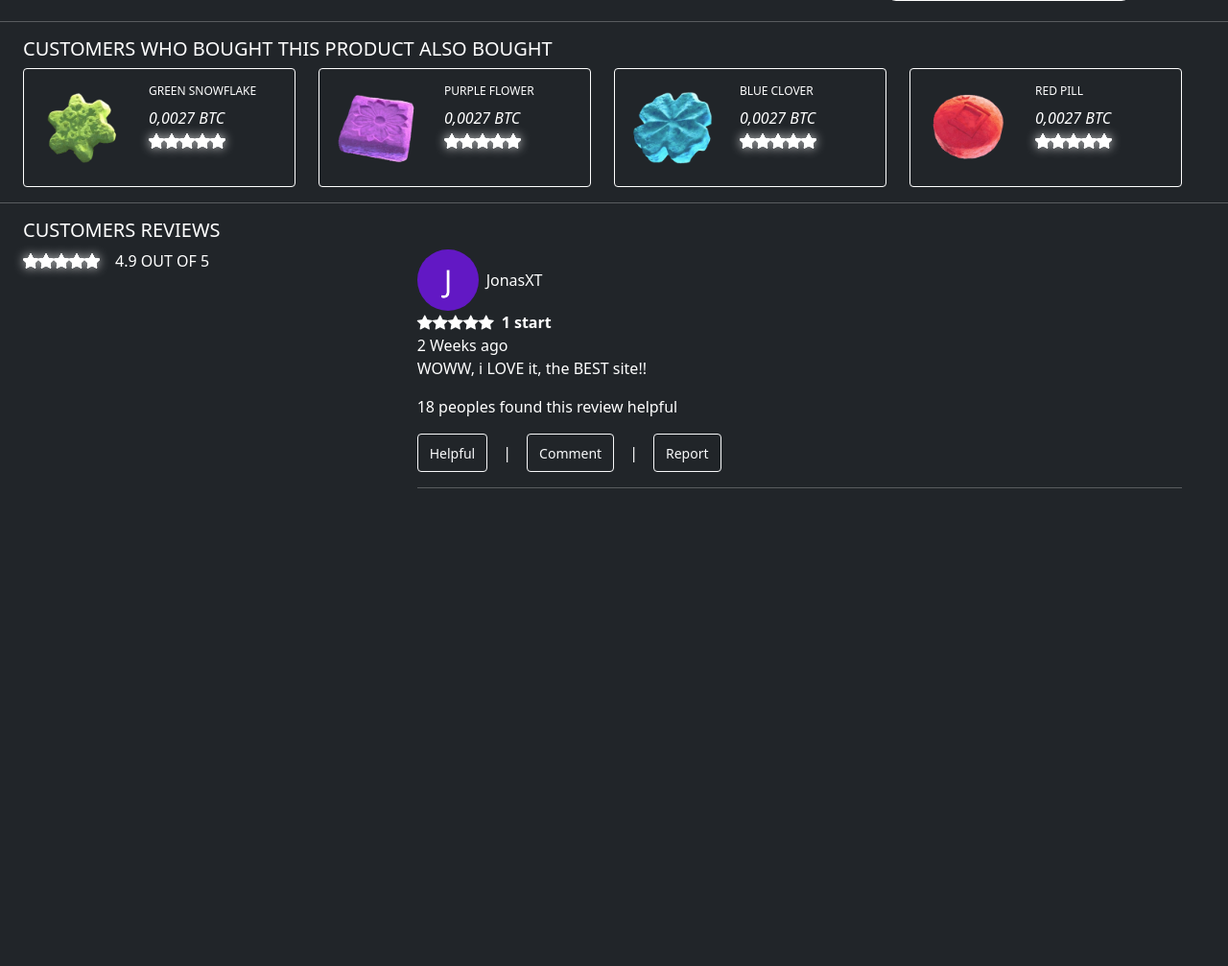
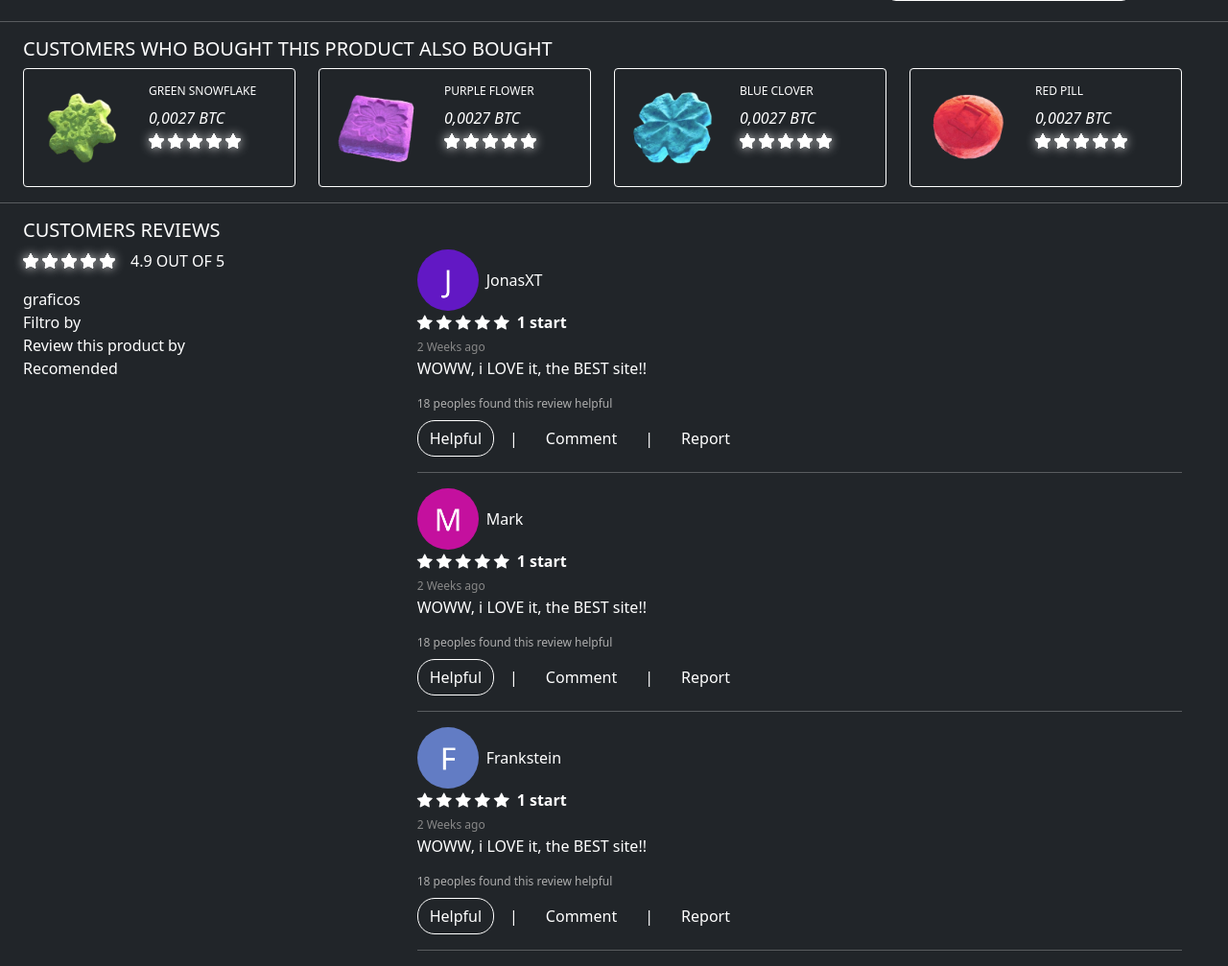
Before and after one commit to Kleitomberg/mydrugs, a Django app: page /produto/ in a window 1280 px wide. Shown: the part 450-1457 px from the top of the page at 96% size. Before the commit the page ends 959 px from the top, so only its background shows below. Run offline with Django 4.2, Linux system fonts and the light colour scheme; some libraries are stand-ins or nearby versions.

Commit message:
comentarios

```diff
--- a/core/static/css/style.css
+++ b/core/static/css/style.css
@@ -170,3 +170,26 @@
         height: 40px;
         font-size: 14px;
     }
+
+    span.avaliacao{
+        gap: 4px;
+    }
+
+    span.datacoment{
+        font-size: 12px;
+        margin: 0 !important;
+        padding: 0 !important;
+        color: rgb(136, 136, 136);
+    }
+
+    p.interacoes{
+        font-size: 12px;
+        color: rgb(173, 173, 173);
+        margin: 0;
+    }
+
+    a.comment.active{
+        border: 1px solid #fff;
+        border-radius: 18px;
+
+    }
--- a/core/templates/produto.html
+++ b/core/templates/produto.html
@@ -169,6 +169,7 @@
 
         <h5> CUSTOMERS REVIEWS  </h5>
 
+        <!-- coluna lateral -->
         <div class="col-md-4">
 
             <div class="d-flex">
@@ -176,10 +177,21 @@
                <p class="ms-3">  4.9 OUT OF 5</p>
             </div>
 
-        </div>
+            <div> graficos</div>
 
-        <div class="col-md-8">
+            <div> Filtro by</div>
 
+            <div> Review this product by</div>
+
+            <div> Recomended</div>
+
+
+        </div> <!-- fim da coluna-->
+
+
+        <!-- coluna comentarios-->
+     <div class="col-md-8">
+        <div>
             <div class="d-flex user">
                <img class="img-fluid w-25 profile" src="{% static 'img/profile/j.png'%}" alt="">
 
@@ -193,19 +205,77 @@
                 <span class="ms-2"> <b> 1 start </b> </span>
 
              </div>
-             <span class="w-10"> 2 Weeks ago</span>
+             <span class="w-10 datacoment"> 2 Weeks ago</span>
              <p class="coment"> WOWW, i LOVE it, the BEST site!!</p>
 
-              <p class=""> 18 peoples found this review helpful</p>
-             <div class="d-flex btns">
+              <p class="interacoes"> 18 peoples found this review helpful</p>
+             <div class="d-flex btns mt-2">
 
-                <button class="btn btn-outline-light"> Helpful </button>  <span class="ms-3"> | </span>
-                <button class="btn btn-outline-light ms-3"> Comment </button>    <span class="ms-3"> | </span>
-                <button class="btn btn-outline-light ms-3"> Report </button>
+                <a class="btn comment active"> Helpful </a>  <span class="ms-3"> | </span>
+                <a class="btn comment ms-3"> Comment </a>    <span class="ms-3"> | </span>
+                <a class="btn comment ms-3"> Report </a>
              </div>
         <hr>
+    </div>
+<!-- comentario 2-->
+    <div>
+        <div class="d-flex user">
+           <img class="img-fluid w-25 profile" src="{% static 'img/profile/m.png'%}" alt="">
+
+          <span class="ms-2"> Mark</span>
+
         </div>
+
+        <div class="d-flex user">
+            <span class="avaliacao d-flex  "> <i class="bi bi-star-fill "></i><i class="bi bi-star-fill"></i><i class="bi bi-star-fill"></i></i><i class="bi bi-star-fill"></i><i class="bi bi-star-fill"></i></span>
+
+            <span class="ms-2"> <b> 1 start </b> </span>
+
+         </div>
+         <span class="w-10 datacoment"> 2 Weeks ago</span>
+         <p class="coment"> WOWW, i LOVE it, the BEST site!!</p>
+
+          <p class="interacoes"> 18 peoples found this review helpful</p>
+         <div class="d-flex btns mt-2">
+
+            <a class="btn comment active"> Helpful </a>  <span class="ms-3"> | </span>
+            <a class="btn comment ms-3"> Comment </a>    <span class="ms-3"> | </span>
+            <a class="btn comment ms-3"> Report </a>
+         </div>
+    <hr>
+</div>
+
+<!-- coentari0o 3-->
+<div>
+    <div class="d-flex user">
+       <img class="img-fluid w-25 profile" src="{% static 'img/profile/f.png'%}" alt="">
+
+      <span class="ms-2"> Frankstein</span>
+
     </div>
+
+    <div class="d-flex user">
+        <span class="avaliacao d-flex  "> <i class="bi bi-star-fill "></i><i class="bi bi-star-fill"></i><i class="bi bi-star-fill"></i></i><i class="bi bi-star-fill"></i><i class="bi bi-star-fill"></i></span>
+
+        <span class="ms-2"> <b> 1 start </b> </span>
+
+     </div>
+     <span class="w-10 datacoment"> 2 Weeks ago</span>
+     <p class="coment"> WOWW, i LOVE it, the BEST site!!</p>
+
+      <p class="interacoes"> 18 peoples found this review helpful</p>
+     <div class="d-flex btns mt-2">
+
+        <a class="btn comment active"> Helpful </a>  <span class="ms-3"> | </span>
+        <a class="btn comment ms-3"> Comment </a>    <span class="ms-3"> | </span>
+        <a class="btn comment ms-3"> Report </a>
+     </div>
+<hr>
+</div>
+<!-- fim do comentario 3-->
+
+        </div> <!-- fim da coluina de comentarios-->
+</div> <!-- fim da lina de reviews-->
 
 
     {% endblock %}
```
